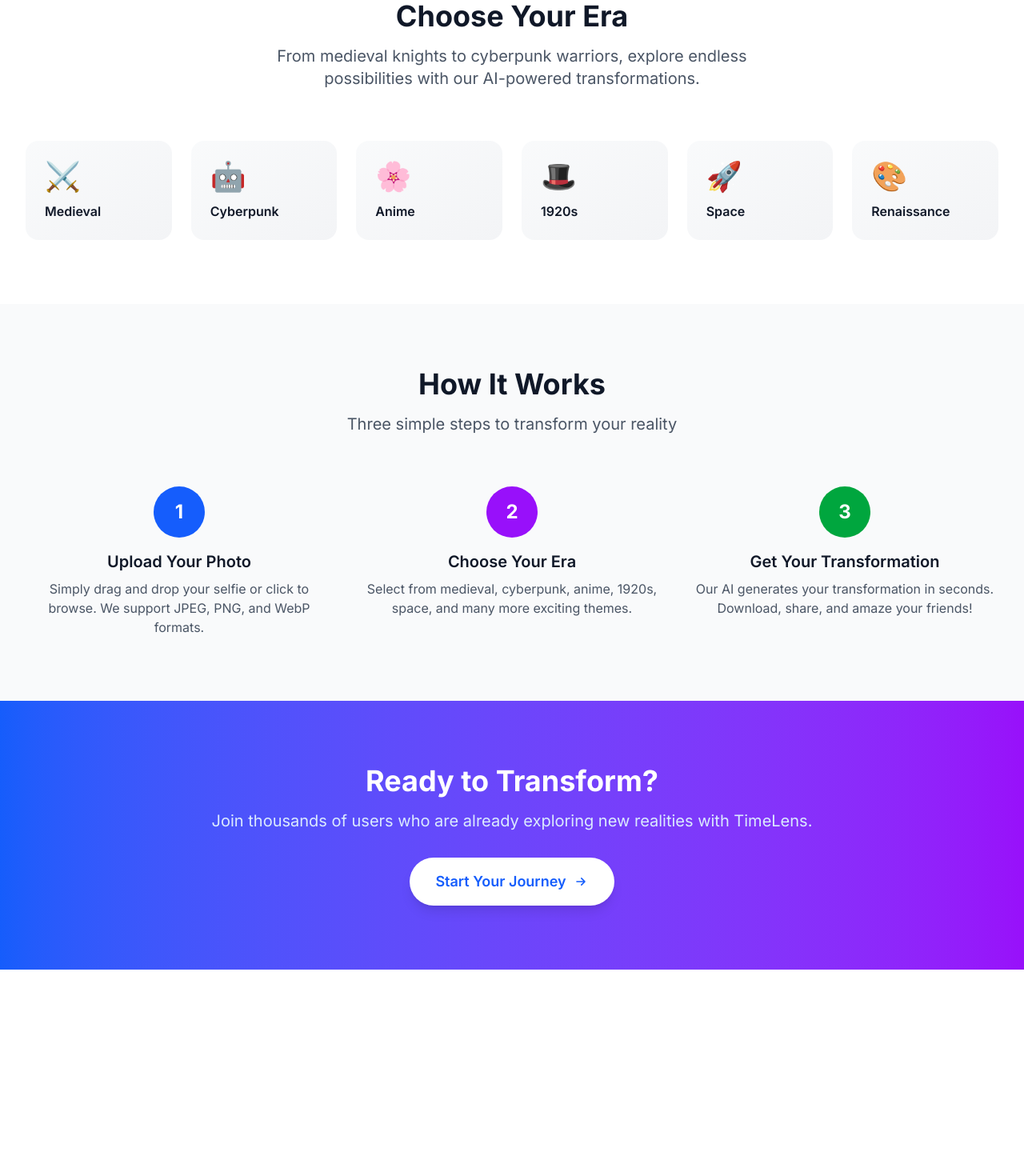
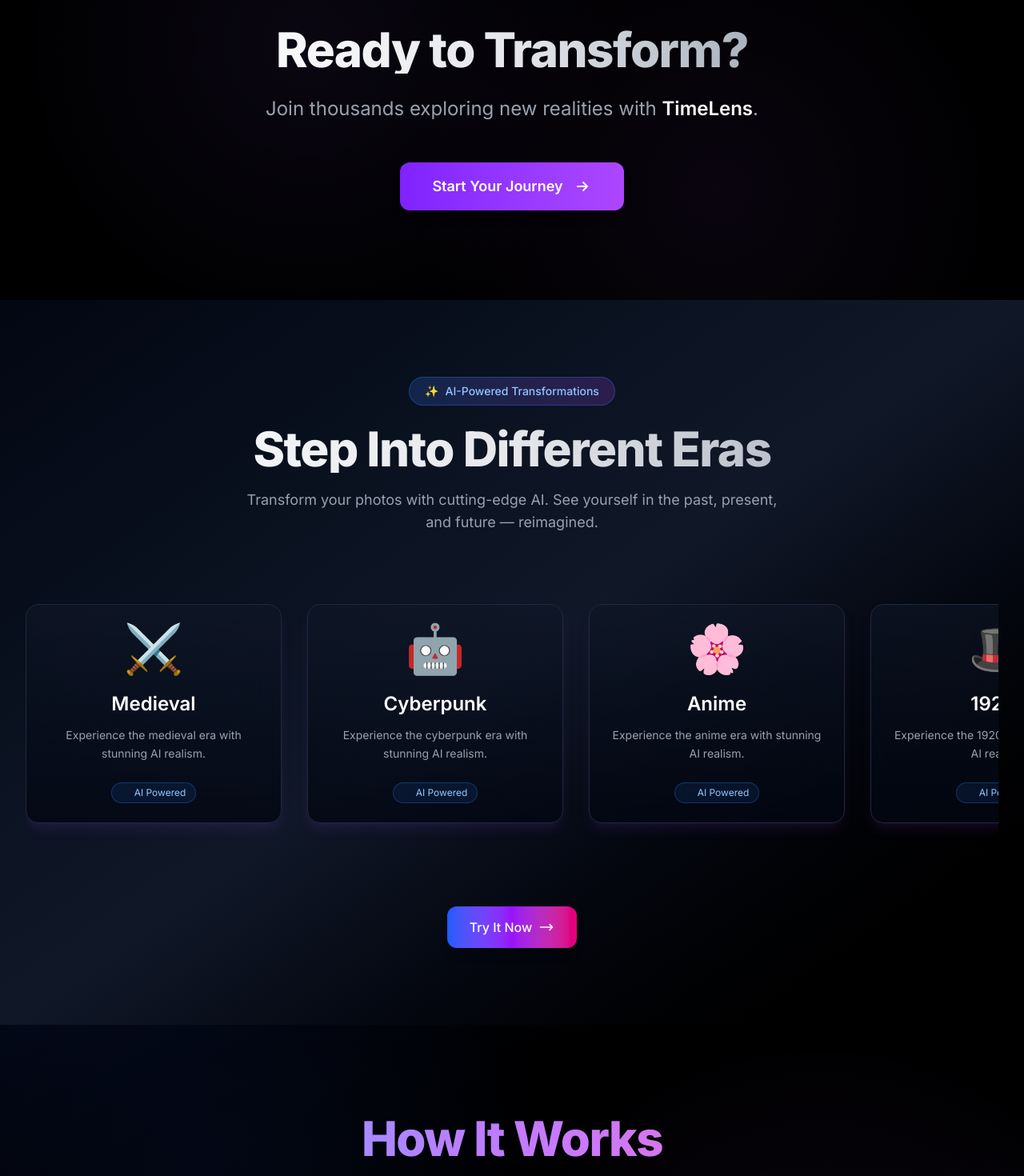
Before and after one commit to Nathanim1919/time-lens, a Next.js app: page / in a window 1280 px wide. Shown: the part 880-2350 px from the top of the page at 80% size. Before the commit the page ends 2092 px from the top, so only its background shows below. Built offline with nearby package versions, Linux system fonts and the light colour scheme; no server answers.

Commit message:
feat: change CTA and Features page into dark themed

```diff
--- a/src/app/page.tsx
+++ b/src/app/page.tsx
@@ -8,8 +8,8 @@ export default function HomePage() {
 
   return (
     <>
-      <section className="relative bg-black min-h-screen overflow-hidden grid grid-cols-1 md:grid-cols-2">
-        <div className="relative text-white min-h-[90vh] flex items-center justify-center">
+      <section className="relative  bg-black min-h-screen overflow-hidden grid grid-cols-1">
+        <div className="w-[100%] text-white min-h-[90vh] flex items-center relative z-100 justify-center">
           <div className="max-w-5xl mx-auto px-6 text-center">
             <h1 className="text-5xl capitalize md:text-6xl font-extrabold leading-tight mb-6">
               discover versions of yourself you’ve never seen before.
@@ -52,12 +52,10 @@ export default function HomePage() {
           <img className="w-full mb-4 rounded-lg" src="https://picsum.photos/400/600" alt="Hero" />
           <img className="w-full mb-4 rounded-lg" src="https://picsum.photos/400/500" alt="Hero" />
         </div>
-
-
       </section>
+      <CTA />
       <Feature />
       <HowItWork />
-      <CTA />
     </>
   );
 }
--- a/src/app/section/CTA/Page.tsx
+++ b/src/app/section/CTA/Page.tsx
@@ -2,21 +2,39 @@ import Link from "next/link";
 
 export default function CTA() {
     return (
-        <section className="py-20 bg-gradient-to-r from-blue-600 to-purple-600">
-            <div className="max-w-4xl mx-auto text-center px-4 sm:px-6 lg:px-8">
-                <h2 className="text-4xl font-bold text-white mb-4">
+        <section className="relative py-28 bg-black overflow-hidden">
+            {/* Subtle violet glow in the background */}
+            <div className="absolute inset-0 opacity-30 bg-[radial-gradient(circle_at_30%_30%,rgba(139,92,246,0.25),transparent_40%),radial-gradient(circle_at_70%_70%,rgba(168,85,247,0.2),transparent_40%)]"></div>
+
+            <div className="relative max-w-4xl mx-auto text-center px-6 lg:px-12">
+                <h2 className="text-5xl md:text-6xl font-extrabold bg-gradient-to-r from-white via-gray-200 to-gray-400 bg-clip-text text-transparent mb-6 tracking-tight">
                     Ready to Transform?
                 </h2>
-                <p className="text-xl text-blue-100 mb-8">
-                    Join thousands of users who are already exploring new realities with TimeLens.
+                <p className="text-xl md:text-2xl text-gray-400 mb-12 leading-relaxed">
+                    Join thousands exploring new realities with{" "}
+                    <span className="font-semibold text-white">TimeLens</span>.
                 </p>
+
                 <Link
                     href="/upload"
-                    className="inline-flex items-center px-8 py-4 text-lg font-semibold text-blue-600 bg-white rounded-full hover:bg-gray-50 transition-all duration-200 shadow-lg hover:shadow-xl transform hover:-translate-y-1"
+                    className="inline-flex items-center px-10 py-4 text-lg font-semibold
+                               rounded-xl shadow-lg transition-all duration-500
+                               bg-gradient-to-r from-violet-600 to-purple-500
+                               text-white hover:shadow-violet-500/40 hover:scale-105"
                 >
                     Start Your Journey
-                    <svg className="ml-2 w-5 h-5" fill="none" stroke="currentColor" viewBox="0 0 24 24">
-                        <path strokeLinecap="round" strokeLinejoin="round" strokeWidth={2} d="M13 7l5 5m0 0l-5 5m5-5H6" />
+                    <svg
+                        className="ml-3 w-6 h-6"
+                        fill="none"
+                        stroke="currentColor"
+                        strokeWidth="2"
+                        viewBox="0 0 24 24"
+                    >
+                        <path
+                            strokeLinecap="round"
+                            strokeLinejoin="round"
+                            d="M13 7l5 5m0 0l-5 5m5-5H6"
+                        />
                     </svg>
                 </Link>
             </div>
--- a/src/app/section/Feature/Page.tsx
+++ b/src/app/section/Feature/Page.tsx
@@ -1,36 +1,117 @@
+'use client';
+
+import { useRef, useEffect, useState } from 'react';
 import { getAvailableThemes, getThemeDisplayName, getThemeIcon } from "@/lib/ai";
 
-export default function Feature() {
-    const themes = getAvailableThemes().slice(0, 6); // Show first 6 themes
+export default function EraShowcase() {
+    const themes = getAvailableThemes();
+    const scrollContainer = useRef<HTMLDivElement>(null);
+    const [isScrolling, setIsScrolling] = useState(true);
+
+    useEffect(() => {
+        const container = scrollContainer.current;
+        if (!container) return;
+
+        let animationFrame: number;
+        let speed = 0.8; // slower, smoother
+
+        const scroll = () => {
+            if (isScrolling) {
+                container.scrollLeft += speed;
+                if (container.scrollLeft >= container.scrollWidth / 2) {
+                    container.scrollLeft = 0; // seamless loop
+                }
+            }
+            animationFrame = requestAnimationFrame(scroll);
+        };
+
+        animationFrame = requestAnimationFrame(scroll);
+
+        const handleMouseEnter = () => setIsScrolling(false);
+        const handleMouseLeave = () => setIsScrolling(true);
+
+        container.addEventListener('mouseenter', handleMouseEnter);
+        container.addEventListener('mouseleave', handleMouseLeave);
+
+        return () => {
+            cancelAnimationFrame(animationFrame);
+            container.removeEventListener('mouseenter', handleMouseEnter);
+            container.removeEventListener('mouseleave', handleMouseLeave);
+        };
+    }, [isScrolling]);
 
     return (
-        <section className="py-20 bg-white">
-            <div className="max-w-7xl mx-auto px-4 sm:px-6 lg:px-8">
-                <div className="text-center mb-16">
-                    <h2 className="text-4xl font-bold text-gray-900 mb-4">
-                        Choose Your Era
+        <section className="py-24 bg-gradient-to-br from-gray-950 via-gray-900 to-black relative overflow-hidden">
+            <div className="max-w-7xl mx-auto px-4 sm:px-6 lg:px-8 relative">
+                {/* Heading */}
+                <div className="text-center mb-20">
+                    <div className="inline-flex items-center rounded-full bg-gradient-to-r from-blue-500/20 to-purple-500/20 px-5 py-2 text-sm font-medium text-blue-300 ring-1 ring-inset ring-blue-500/30 mb-6 backdrop-blur-sm">
+                        <span className="mr-2">✨</span> AI-Powered Transformations
+                    </div>
+                    <h2 className="text-5xl md:text-6xl font-extrabold bg-gradient-to-r from-white via-gray-200 to-gray-400 bg-clip-text text-transparent mb-5 tracking-tight">
+                        Step Into Different Eras
                     </h2>
-                    <p className="text-xl text-gray-600 max-w-2xl mx-auto">
-                        From medieval knights to cyberpunk warriors, explore endless possibilities with our AI-powered transformations.
+                    <p className="text-lg text-gray-400 max-w-2xl mx-auto">
+                        Transform your photos with cutting-edge AI. See yourself in the past, present, and future — reimagined.
                     </p>
                 </div>
 
-                <div className="grid grid-cols-2 md:grid-cols-3 lg:grid-cols-6 gap-6">
-                    {themes.map((theme) => (
+                {/* Horizontal scroll cards */}
+                <div
+                    ref={scrollContainer}
+                    className="flex overflow-x-auto scrollbar-hide space-x-8 pb-10 pt-2"
+                >
+                    {[...themes, ...themes].map((theme, index) => (
                         <div
-                            key={theme}
-                            className="group cursor-pointer p-6 bg-gradient-to-br from-gray-50 to-gray-100 rounded-2xl hover:from-blue-50 hover:to-purple-50 transition-all duration-300 transform hover:-translate-y-2 hover:shadow-lg"
+                            key={`${theme}-${index}`}
+                            className="flex-shrink-0 w-80 rounded-2xl border border-gray-800 p-6
+                                       bg-gradient-to-b from-gray-900/60 to-gray-950/80
+                                       backdrop-blur-xl shadow-lg shadow-purple-500/10
+                                       transform transition-all duration-500 hover:-translate-y-3 hover:scale-105 hover:shadow-purple-500/20"
                         >
-                            <div className="text-4xl mb-3 group-hover:scale-110 transition-transform duration-300">
+                            <div className="text-6xl mb-6 text-center transition-transform duration-300 hover:scale-125">
                                 {getThemeIcon(theme)}
                             </div>
-                            <h3 className="font-semibold text-gray-900 group-hover:text-blue-600 transition-colors duration-300">
+                            <h3 className="text-2xl font-semibold text-white text-center mb-3">
                                 {getThemeDisplayName(theme)}
                             </h3>
+                            <p className="text-gray-400 text-sm text-center leading-relaxed">
+                                Experience the {getThemeDisplayName(theme).toLowerCase()} era with stunning AI realism.
+                            </p>
+                            <div className="mt-6 flex justify-center">
+                                <span className="inline-flex items-center text-xs bg-blue-500/10 text-blue-300 px-3 py-1 rounded-full border border-blue-500/30">
+                                    <span className="w-2 h-2 bg-blue-500 rounded-full mr-2 animate-ping"></span>
+                                    AI Powered
+                                </span>
+                            </div>
                         </div>
                     ))}
                 </div>
+
+                {/* CTA */}
+                <div className="text-center mt-16">
+                    <button className="inline-flex items-center px-7 py-3.5
+                                       bg-gradient-to-r from-blue-600 via-purple-600 to-pink-600
+                                       text-white font-medium rounded-xl
+                                       hover:from-blue-500 hover:via-purple-500 hover:to-pink-500
+                                       transition-all duration-500 shadow-lg hover:shadow-purple-500/30">
+                        Try It Now
+                        <svg className="ml-2 w-5 h-5" fill="none" stroke="currentColor" strokeWidth="2" viewBox="0 0 24 24">
+                            <path strokeLinecap="round" strokeLinejoin="round" d="M17 8l4 4m0 0l-4 4m4-4H3" />
+                        </svg>
+                    </button>
+                </div>
             </div>
+
+            <style jsx>{`
+                .scrollbar-hide {
+                    -ms-overflow-style: none;
+                    scrollbar-width: none;
+                }
+                .scrollbar-hide::-webkit-scrollbar {
+                    display: none;
+                }
+            `}</style>
         </section>
     );
 }
--- a/src/app/section/HowItWork/Page.tsx
+++ b/src/app/section/HowItWork/Page.tsx
@@ -1,44 +1,61 @@
 export default function HowItWork() {
     return (
-        <section className="py-20 bg-gray-50">
-            <div className="max-w-7xl mx-auto px-4 sm:px-6 lg:px-8">
-                <div className="text-center mb-16">
-                    <h2 className="text-4xl font-bold text-gray-900 mb-4">
+        <section className="py-28 bg-gradient-to-br from-gray-950 via-black to-gray-900 relative overflow-hidden">
+            {/* Subtle animated gradient glow backdrop */}
+            <div className="absolute inset-0 opacity-30 bg-[radial-gradient(circle_at_20%_30%,rgba(29,78,216,0.3),transparent_40%),radial-gradient(circle_at_80%_70%,rgba(168,85,247,0.25),transparent_40%)]"></div>
+
+            <div className="max-w-7xl mx-auto px-6 lg:px-12 relative">
+                {/* Heading */}
+                <div className="text-center mb-20">
+                    <h2 className="text-5xl md:text-6xl font-extrabold bg-gradient-to-r from-blue-400 via-purple-400 to-pink-400 bg-clip-text text-transparent mb-6 tracking-tight">
                         How It Works
                     </h2>
-                    <p className="text-xl text-gray-600 max-w-2xl mx-auto">
-                        Three simple steps to transform your reality
+                    <p className="text-xl text-gray-400 max-w-2xl mx-auto leading-relaxed">
+                        Just three steps to transform your reality with the power of AI
                     </p>
                 </div>
 
-                <div className="grid md:grid-cols-3 gap-8">
-                    <div className="text-center">
-                        <div className="w-16 h-16 bg-blue-600 rounded-full flex items-center justify-center mx-auto mb-4">
-                            <span className="text-2xl font-bold text-white">1</span>
+                {/* Steps */}
+                <div className="grid md:grid-cols-3 gap-12">
+                    {/* Step 1 */}
+                    <div className="text-center group">
+                        <div className="relative w-20 h-20 mx-auto mb-6 flex items-center justify-center">
+                            <div className="absolute inset-0 rounded-full bg-blue-500/20 blur-2xl group-hover:blur-3xl transition-all duration-500"></div>
+                            <div className="w-20 h-20 bg-gradient-to-tr from-blue-600 to-cyan-500 rounded-full flex items-center justify-center shadow-lg shadow-blue-600/30 group-hover:scale-110 transition-transform duration-500">
+                                <span className="text-2xl font-bold text-white">1</span>
+                            </div>
                         </div>
-                        <h3 className="text-xl font-semibold text-gray-900 mb-2">Upload Your Photo</h3>
-                        <p className="text-gray-600">
-                            Simply drag and drop your selfie or click to browse. We support JPEG, PNG, and WebP formats.
+                        <h3 className="text-2xl font-semibold text-white mb-3">Upload Your Photo</h3>
+                        <p className="text-gray-400">
+                            Drag and drop your selfie or upload directly. We support JPEG, PNG, and WebP formats.
                         </p>
                     </div>
 
-                    <div className="text-center">
-                        <div className="w-16 h-16 bg-purple-600 rounded-full flex items-center justify-center mx-auto mb-4">
-                            <span className="text-2xl font-bold text-white">2</span>
+                    {/* Step 2 */}
+                    <div className="text-center group">
+                        <div className="relative w-20 h-20 mx-auto mb-6 flex items-center justify-center">
+                            <div className="absolute inset-0 rounded-full bg-purple-500/20 blur-2xl group-hover:blur-3xl transition-all duration-500"></div>
+                            <div className="w-20 h-20 bg-gradient-to-tr from-purple-600 to-pink-500 rounded-full flex items-center justify-center shadow-lg shadow-purple-600/30 group-hover:scale-110 transition-transform duration-500">
+                                <span className="text-2xl font-bold text-white">2</span>
+                            </div>
                         </div>
-                        <h3 className="text-xl font-semibold text-gray-900 mb-2">Choose Your Era</h3>
-                        <p className="text-gray-600">
-                            Select from medieval, cyberpunk, anime, 1920s, space, and many more exciting themes.
+                        <h3 className="text-2xl font-semibold text-white mb-3">Choose Your Era</h3>
+                        <p className="text-gray-400">
+                            Select from medieval, cyberpunk, anime, 1920s, space, and dozens of other realities.
                         </p>
                     </div>
 
-                    <div className="text-center">
-                        <div className="w-16 h-16 bg-green-600 rounded-full flex items-center justify-center mx-auto mb-4">
-                            <span className="text-2xl font-bold text-white">3</span>
+                    {/* Step 3 */}
+                    <div className="text-center group">
+                        <div className="relative w-20 h-20 mx-auto mb-6 flex items-center justify-center">
+                            <div className="absolute inset-0 rounded-full bg-green-500/20 blur-2xl group-hover:blur-3xl transition-all duration-500"></div>
+                            <div className="w-20 h-20 bg-gradient-to-tr from-green-600 to-emerald-500 rounded-full flex items-center justify-center shadow-lg shadow-green-600/30 group-hover:scale-110 transition-transform duration-500">
+                                <span className="text-2xl font-bold text-white">3</span>
+                            </div>
                         </div>
-                        <h3 className="text-xl font-semibold text-gray-900 mb-2">Get Your Transformation</h3>
-                        <p className="text-gray-600">
-                            Our AI generates your transformation in seconds. Download, share, and amaze your friends!
+                        <h3 className="text-2xl font-semibold text-white mb-3">Get Your Transformation</h3>
+                        <p className="text-gray-400">
+                            In seconds, our AI reimagines your photo. Download, share, and inspire your friends.
                         </p>
                     </div>
                 </div>
```
